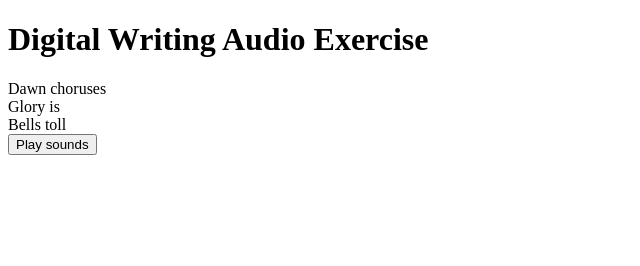
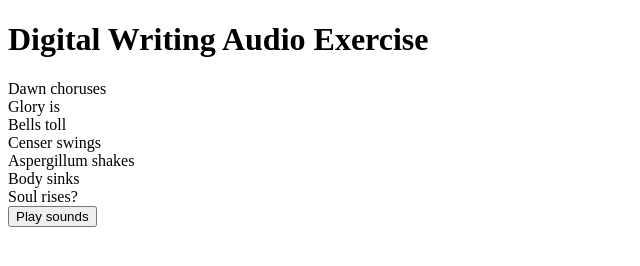
Before and after one commit to miriamboulton/audio, a plain HTML site: page index.html in a window 1280 px wide. Shown: the whole page, without its empty margins (0-640 px from the left). Drawn offline with nearby package versions, Linux system fonts and the light colour scheme.

Commit message:
🎳🙏 Updated with Glitch

```diff
--- a/index.html
+++ b/index.html
@@ -25,6 +25,11 @@
       <div id="poem-line-0">Dawn choruses</div>
       <div id="poem-line-1">Glory is</div>
       <div id="poem-line-2">Bells toll</div>
+      <div id="poem-line-3">Censer swings</div>
+      <div id="poem-line-4">Aspergillum shakes</div>
+      <div id="poem-line-5">Body sinks</div>
+      <div id="poem-line-6">Soul rises?</div>
+      </div>
     </div>
     <button id="play-sounds">Play sounds</button>
     <!-- script -->
```
